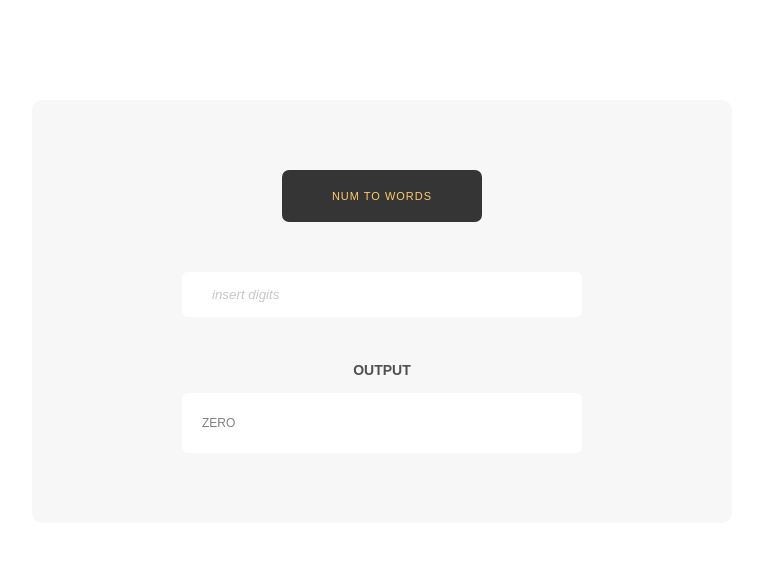
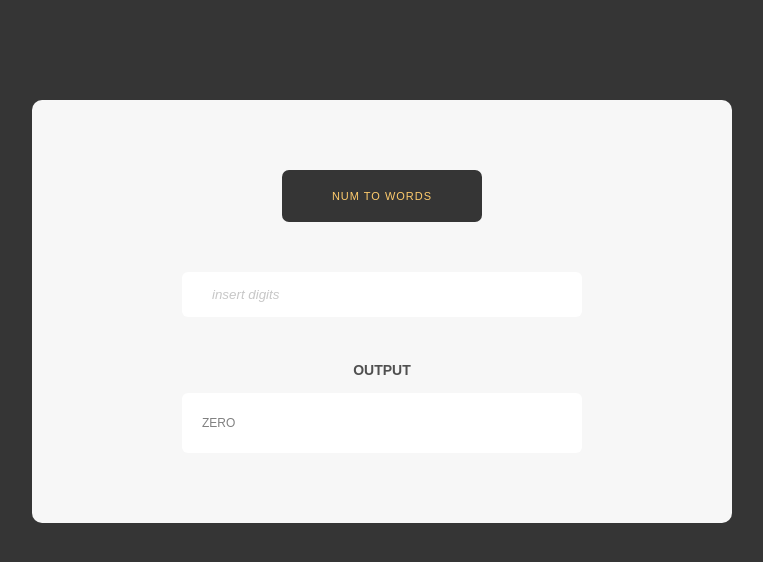
Before and after one commit to NARUDESIGNS/numToWords, a plain HTML site: page index.html in a window 1280 px wide. Shown: the whole page, without its empty margins (258-1021 px from the left). Drawn offline with Linux system fonts and the light colour scheme.

Commit message:
set body background color

```diff
--- a/app.css
+++ b/app.css
@@ -3,7 +3,9 @@
     margin: 0;
     box-sizing: border-box;
 }
-
+body {
+    background-color: rgb(53, 53, 53);
+}
 .container {
     font-family: Arial, Helvetica, sans-serif;
     width: 80%;
--- a/app.js
+++ b/app.js
@@ -108,6 +108,5 @@ let output = document.getElementById('output');
 userInput.addEventListener('input', () => {
     let result = convertToWords(userInput.value);
     output.innerText = result;
-    userInput.value = userInput.value.toLocaleString('en');
     if(userInput.value == "" || userInput.value == 0) output.innerText = 'ZERO'
 });
```
